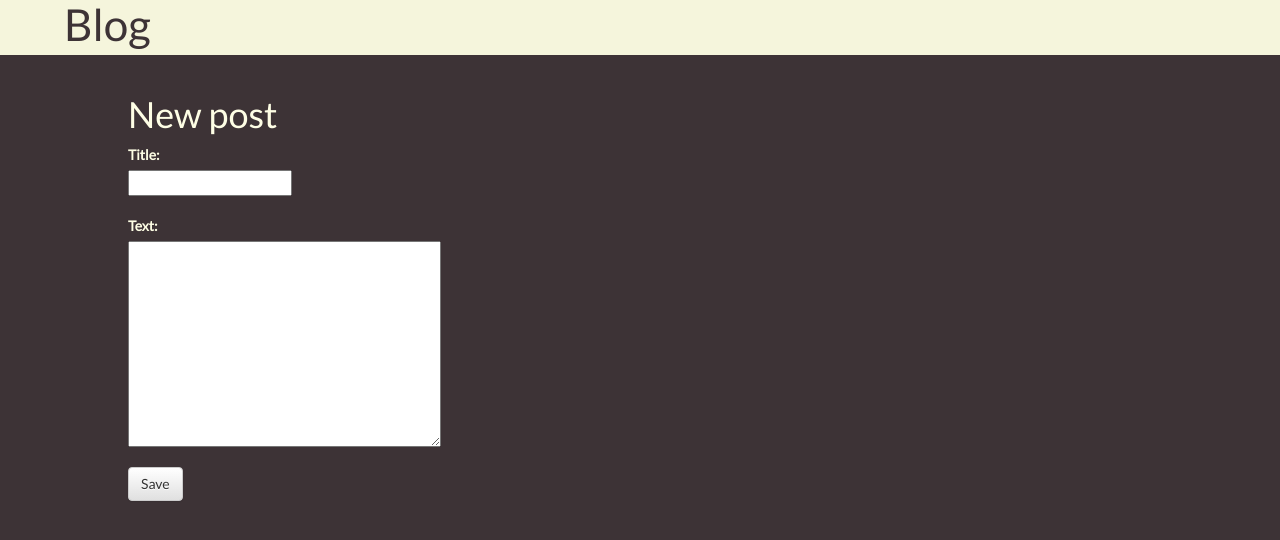
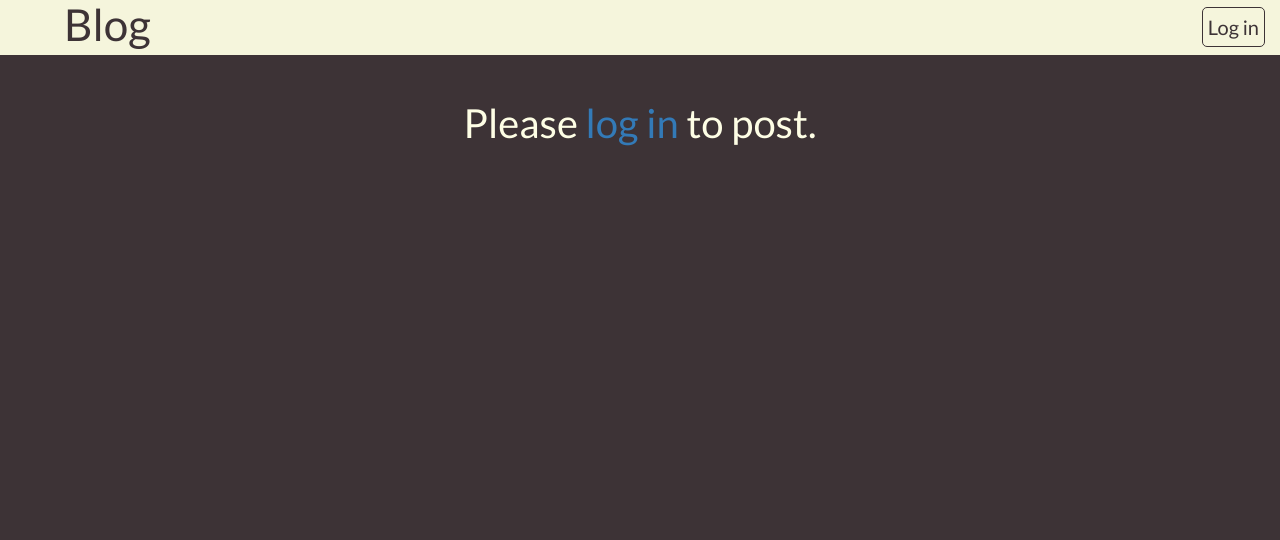
Before and after one commit to ferrarif3/django-blog, a Django app: page /post/new/ in a window 1280 px wide. Shown: the top 540 px of the page. Run offline with Django 3.2, Linux system fonts and the light colour scheme; some libraries are stand-ins or nearby versions.

Commit message:
Added some extra CSS

```diff
--- a/blog/static/styles.css
+++ b/blog/static/styles.css
@@ -18,11 +18,35 @@ body{
 }
 
 #title{
+    display: inline-block;
     margin-top: 0px !important;
     margin-left: 5%;
     font-size: 44px;
     color: #3d3336;
     font-family: 'Lato', sans-serif;
+}
+
+.loginb{
+    font-family:'Lato', sans-serif;
+    height: 40px;
+    float:right;
+    color:#3d3336;
+    font-size:20px;
+    margin-right: 15px;
+    margin-top: 7px;
+    padding: 5px;
+    border: #3d3336 solid 1px;
+    border-radius: 5px;
+}
+
+.loginb:hover {
+    text-decoration: none;
+    color: beige;
+    background-color: #3d3336;
+    border: beige solid 1px;
+    -webkit-transition: border 0.5s;
+    -webkit-transition: background-color 0.5s;
+    -webkit-transition: color 0.5s;
 }
 
 p{
@@ -42,6 +66,9 @@ p{
 #detail{
     margin-top: 40px;
     margin-left: 10%;
+    margin-right: 10%;
+    width: 80%;
+    word-break: break-all;
 }
 
 #titleDetail{
@@ -57,12 +84,35 @@ p{
     color: #fefee5;
 }
 
-#newpostdiv{
-    margin-top: 40px;
-    margin-left: 10%;
+.newpostwrapper{
+    text-align: center;
 }
 
 #newpostt{
     font-family: 'Lato', sans-serif;
     color: #fefee5;
 }
+
+#login-form{
+    font-size: 18px;
+    text-align: center;
+    color: beige;
+    width: 400px;
+    margin: 0 auto;
+    margin-top: 20%;
+}
+
+#btnlogin{
+    margin-top: 15px;
+    color: beige;
+    font-size: 18px;
+    background-color: rgba(254, 254, 229, 0);
+    border: beige solid 1px;
+}
+
+#btnlogin:hover{
+    color: #3d3336;
+    background-color: rgba(254, 254, 229, 1);
+    -webkit-transition: color 0.5s;
+    -webkit-transition: background-color 0.5s;
+}
--- a/blog/templates/base.html
+++ b/blog/templates/base.html
@@ -12,6 +12,13 @@
 <body>
     <div id="header">
         <h1 id="title"><a style="color: #3d3336;" href="{% url 'home' %}">Blog</a></h1>
+        {% if user.is_authenticated %}
+            <a href="{% url 'post_new' %}" class="loginb"><span class="glyphicon glyphicon-plus"></span> Add new post</a>
+        {% endif %}
+
+        {% if not user.is_authenticated %}
+            <a href="{% url 'login' %}"><div class="loginb">Log in</div></a>
+        {% endif %}
     </div>
 
     {% block content %}
--- a/blog/templates/newpost.html
+++ b/blog/templates/newpost.html
@@ -1,13 +1,14 @@
 {% extends 'base.html' %}
 
 {% block content %}
-    <div id="newpostdiv">
+    <div class="newpostwrapper">
+        {% if user.is_authenticated %}
             <h1 id="newpostt">New post</h1>
 
-        <form method="POST" class="post-form">{% csrf_token %}
+            <form method="POST">{% csrf_token %}
                 <div class="form-group">
                     {% for field in form %}
-                    <div class="field" style="color: #fefee5;">
+                        <div style="color: #fefee5; font-size: 20px;">
                             {{ field.label_tag }}
                             <div style="color: #000;">
                                 {{ field }}
@@ -15,8 +16,13 @@
                         </div>
                         <br>
                     {% endfor %}
-                <button type="submit" class="save btn btn-default">Save</button>
+                    <button type="submit" class="btn btn-outline-light" id="btnlogin">Post</button>
                 </div>
             </form>
+        {% endif %}
+
+        {% if not user.is_authenticated %}
+            <p style="font-size: 40px;margin-top: 40px;">Please <a href="{% url 'login' %}">log in</a> to post.</p>
+        {% endif %}
     </div>
 {% endblock content %}
--- a/blog/templates/postdetail.html
+++ b/blog/templates/postdetail.html
@@ -2,6 +2,10 @@
 
 {% block content %}
 <div id="detail">
+    {% if user.is_authenticated %}
+        <a class="btn btn btn-outline-light" id="btnlogin" style="float:right;" href="{% url 'deletepost' pk=post.pk %}"><span class="glyphicon glyphicon-remove"></span></a>
+    {% endif %}
+
     {% if post.published_date %}
         <p id="ptext">{{post.published_date}}</p>
     {% endif %}
--- a/blog/templates/postlist.html
+++ b/blog/templates/postlist.html
@@ -1,11 +1,10 @@
 {% extends 'base.html' %}
 
 {% block content %}
-<a href="{% url 'post_new' %}" class="top-menu" style="font-family:'Lato', sans-serif;float:right;font-size:20px;line-height:2.4;margin-right: 10px;"><span class="glyphicon glyphicon-plus"></span> Add new post</a>
 
 <div class="content container">
     <div class="row">
-        <div class="col-sm-6 col-md-6 col-lg-6">>
+        <div class="d-flex justify-content-center">>
             {% for post in posts %}
                 <div class="post">
                     <h1><a href="{% url 'postdetail' pk=post.pk %}">{{ post.title }}</a></h1>
--- a/blog/urls.py
+++ b/blog/urls.py
@@ -1,8 +1,10 @@
-from django.urls import path
+from django.urls import path, include
 from . import views
 
 urlpatterns = [
     path('', views.home, name='home'),
     path('post/<int:pk>/', views.postdetail, name='postdetail'),
+    path('post/delete/<int:pk>/', views.deletepost, name='deletepost'),
     path('post/new/', views.newpost, name='post_new'),
+    path('accounts/', include('django.contrib.auth.urls')),
 ]
--- a/blog/views.py
+++ b/blog/views.py
@@ -15,6 +15,10 @@ def postdetail(request, pk):
     post = get_object_or_404(Post, pk=pk)
     return render(request, 'postdetail.html', {'post': post})
 
+def deletepost(request, pk):
+    post = get_object_or_404(Post, pk=pk)
+    post.delete()
+    return redirect('home')
 
 def newpost(request):
     if request.method == "POST":
--- a/mysite/settings.py
+++ b/mysite/settings.py
@@ -120,3 +120,7 @@ USE_TZ = True
 
 STATIC_URL = '/static/'
 STATIC_ROOT = os.path.join(BASE_DIR, 'static')
+
+# Login redirect
+
+LOGIN_REDIRECT_URL = '/'
```
Also changed, not shown: blog/forms.py (line endings or trailing spaces). Lines whose indentation alone changed are shown as unchanged.
